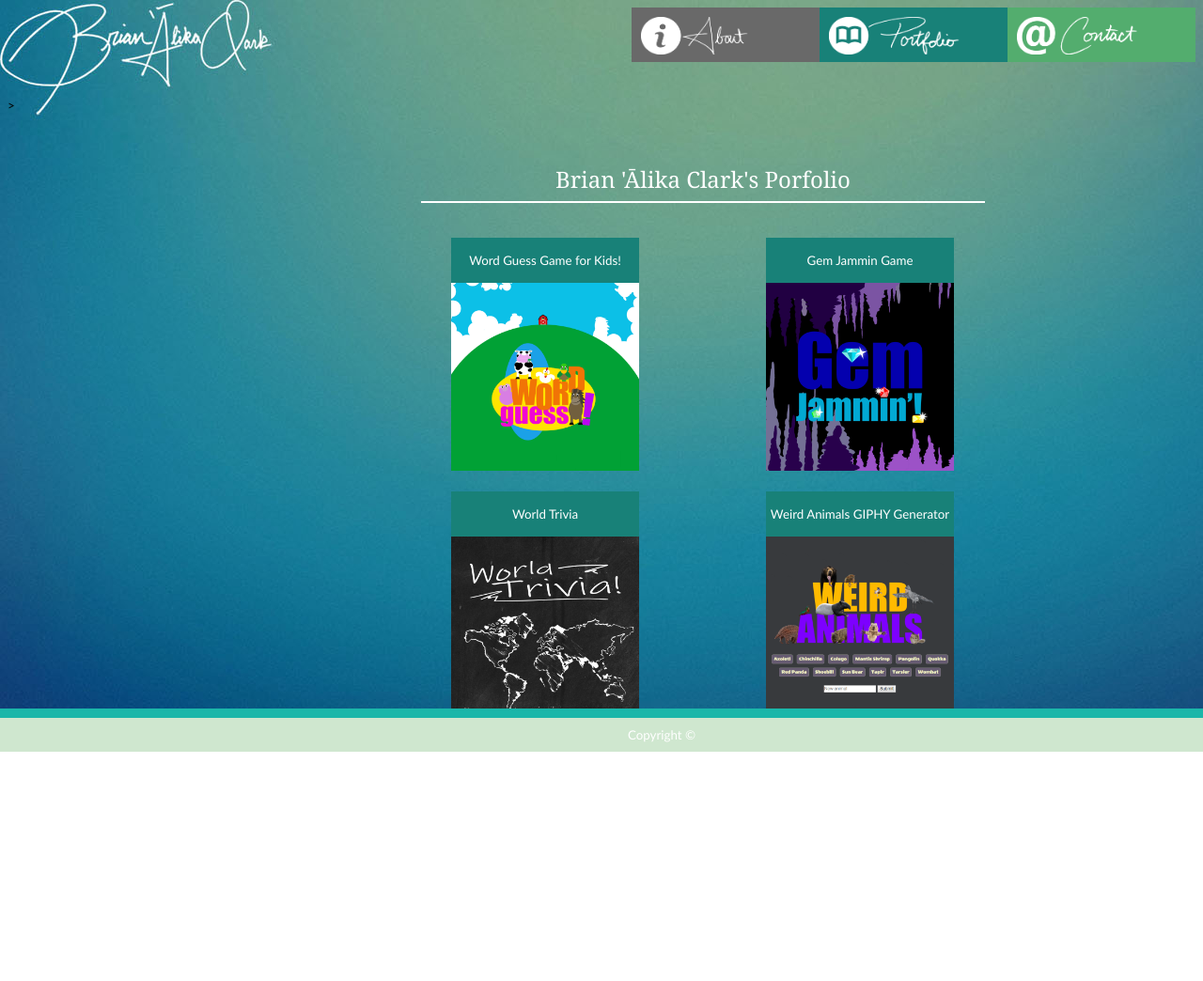
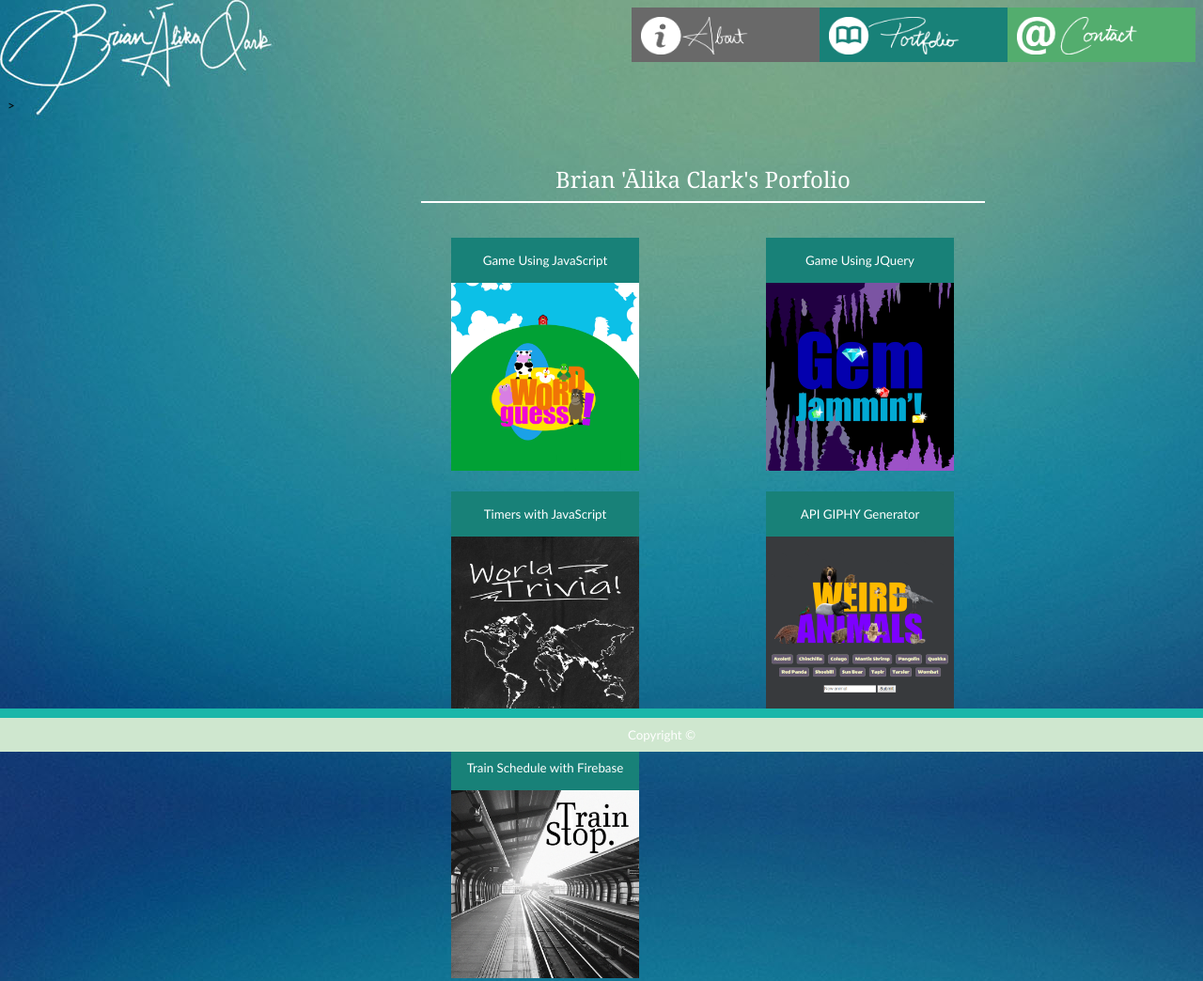
Before and after one commit to brianalika/aboutbrian, a plain HTML site: page basic_portfolio_portfolio.html in a window 1280 px wide. Shown: the whole page at 94% size. Before the commit the page ends 800 px from the top, so only its background shows below. Drawn offline with Linux system fonts and the light colour scheme.

Commit message:
Added Train Stop

```diff
--- a/assets/css/basic_portfolio_portfolio_style.css
+++ b/assets/css/basic_portfolio_portfolio_style.css
@@ -139,7 +139,7 @@
     left: 440px;
 }
 
-.box7 {
+/* .box7 {
     background-color: rgb(24, 129, 120);
     height: 248px;
     width: 200px;
@@ -147,7 +147,7 @@
     top: 780px;
     left: 775px;
     margin-bottom: 100px;
-}
+} */
 
 .footer {
     text-align: center;
--- a/basic_portfolio_portfolio.html
+++ b/basic_portfolio_portfolio.html
@@ -44,7 +44,7 @@
 
     <figure class="box2">
         <br>
-        Word Guess Game for Kids!
+        Game Using JavaScript
         <br>
         <br>
         <a href="https://brianalika.github.io/Word-Guess-Game/">
@@ -54,7 +54,7 @@
 
     <figure class="box3">
         <br>
-        Gem Jammin Game
+        Game Using JQuery
         <br>
         <br>
         <a href="https://brianalika.github.io/Gem-Jammin/">
@@ -64,7 +64,7 @@
 
     <figure class="box4">
         <br>
-        World Trivia
+        Timers with JavaScript
         <br>
         <br>
         <a href="https://brianalika.github.io/World-Trivia/">
@@ -74,13 +74,23 @@
 
     <figure class="box5">
         <br>
-        Weird Animals GIPHY Generator
+        API GIPHY Generator
         <br>
         <br>
         <a href="https://brianalika.github.io/Weird-Animals/">
           <img src="assets/images/weird-animals-app.png" width="200px" height="200px" alt="Weird Animals Giphy Generator">
         </a>
     </figure>
+
+    <figure class="box6">
+      <br>
+      Train Schedule with Firebase
+      <br>
+      <br>
+      <a href="https://brianalika.github.io/Train-Stop/">
+        <img src="assets/images/train-stop-app.png" width="200px" height="200px" alt="Train Stop Schedule Keeper">
+      </a>
+  </figure>
 
 <div class="footer">
   <footer>
```
Also changed, not shown: assets/images/train-stop-app.png (added).
